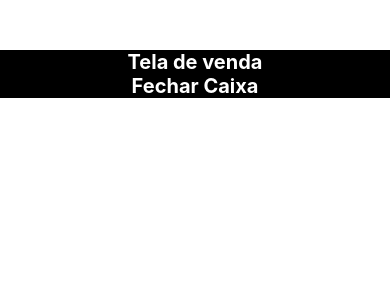
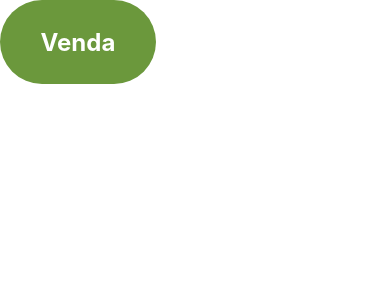
Before and after one commit to Lim4S2/LucraMais--App, a React Native app: screen /venda in a window 390 px wide. Shown: the top 300 px of the page. Built offline with nearby package versions, Linux system fonts and the light colour scheme.

Commit message:
botãozin

```diff
--- a/src/pages/venda/index.js
+++ b/src/pages/venda/index.js
@@ -10,10 +10,8 @@ export default function Venda({navigation}) {
 
     return(
         <View style={styles.container}>
-            <Text style={styles.text}>Tela de venda</Text>
-
         <TouchableOpacity onPress={() => navigate("/Fechamento")} style={styles.buttom}>
-            <Text style={styles.text}>Fechar Caixa</Text>
+            <Text style={styles.text}>Venda</Text>
         </TouchableOpacity>
 
         </View>
--- a/src/pages/venda/style.js
+++ b/src/pages/venda/style.js
@@ -2,13 +2,22 @@ import { StyleSheet } from "react-native"
 
 const styles = StyleSheet.create({
     container: {
-        marginTop: 50,
-        backgroundColor: "black",
+        backgroundColor: "#6B983C",
+        borderRadius: 50,
         justifyContent: "center",
-        alignItems: 'center'
+        alignItems:"center",
+        width: "40%",
+        height: "10%",
     },
+
+    buttom:{
+        justifyContent: "center",
+        alignItems:"center",
+
+    },
+
     text: {
-        fontSize: 20,
+        fontSize: 24,
         fontWeight: 'bold',
         color: 'white'
     }
```
